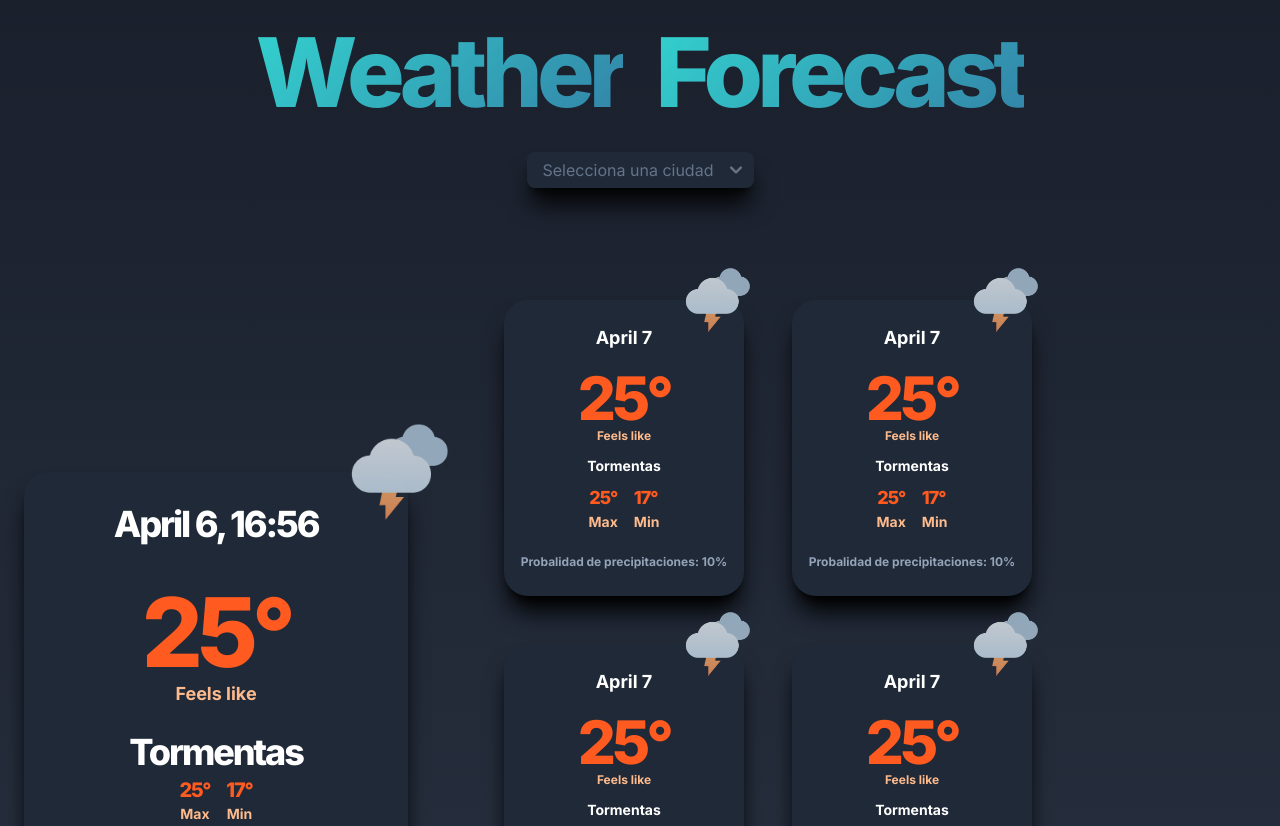
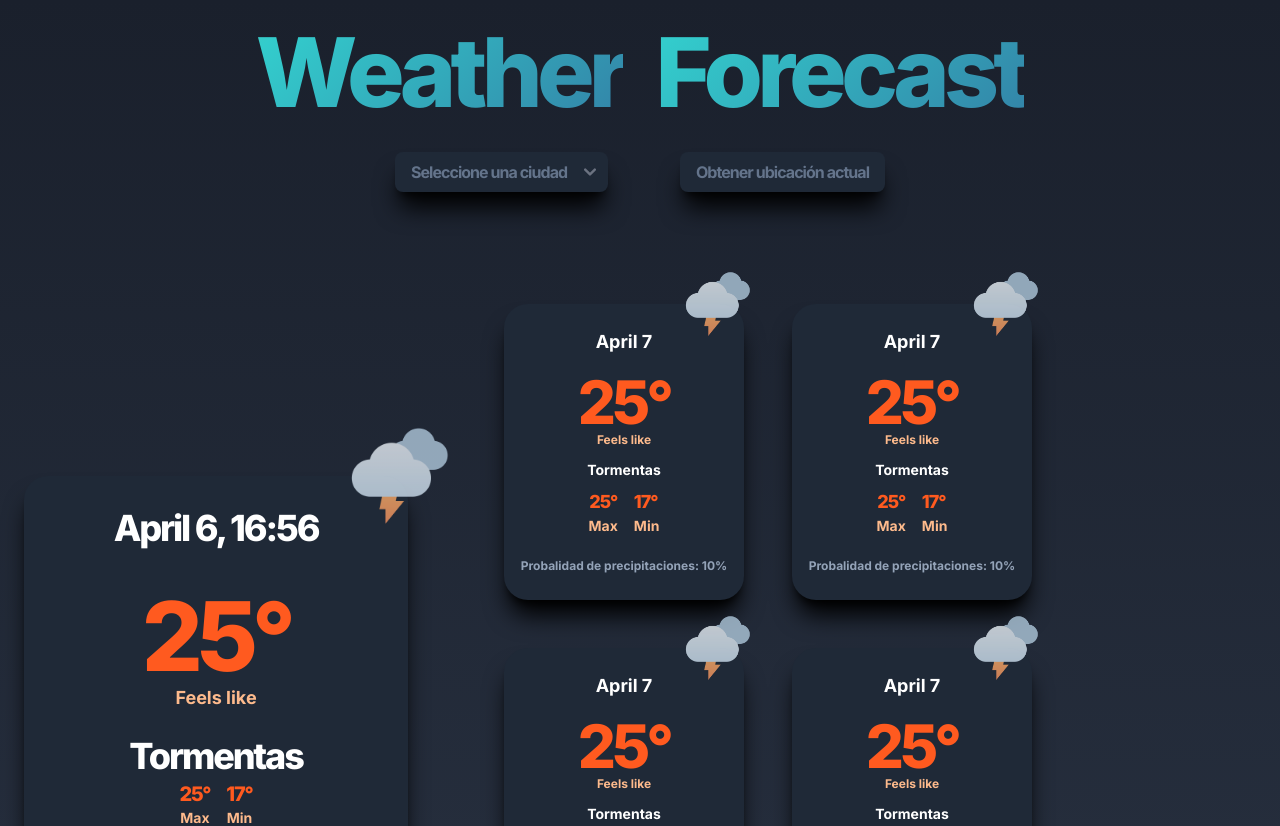
Before and after one commit to FavioMagallanes/weather-forecast, a React (Create React App) app: page / in a window 1280 px wide. Shown: the top 826 px of the page. Built offline with nearby package versions, Linux system fonts and the light colour scheme.

Commit message:
Add Button component and update styles

```diff
--- a/src/App.tsx
+++ b/src/App.tsx
@@ -1,4 +1,5 @@
 import {
+  Button,
   CurrentForecastCard,
   Dropdown,
   Footer,
@@ -10,11 +11,16 @@ const App = (): JSX.Element => {
   return (
     <>
       <div className="container">
-        <div className="flex flex-col items-center">
-          <HomeTitle />
-          <Dropdown />
+        <HomeTitle />
+        <div className="flex justify-center items-center gap-6">
+          <div>
+            <Dropdown />
+          </div>
+          <div>
+            <Button text="Obtener ubicación actual" />
+          </div>
         </div>
-        <div className="flex items-center mt-16  gap-12">
+        <div className="flex items-center mt-16 gap-12">
           <div className="mb-36">
             <CurrentForecastCard />
           </div>
--- /dev/null
+++ b/src/components/Button/Button.tsx
@@ -0,0 +1,15 @@
+interface ButtonProps {
+  text: string;
+}
+
+const Button = ({ text }: ButtonProps): JSX.Element => {
+  return (
+    <div className="bg-effect">
+      <button className="bg-gray-800 py-2 px-4 text-slate-500 shadow-xl shadow-black rounded-lg font-bold tracking-[-.06em] cursor-pointer mt-2">
+        {text}
+      </button>
+    </div>
+  );
+};
+
+export default Button;
--- a/src/components/Dropdown/Dropdown.tsx
+++ b/src/components/Dropdown/Dropdown.tsx
@@ -4,24 +4,25 @@ const Dropdown = (): JSX.Element => {
     { value: '2', label: 'New York' },
     { value: '3', label: 'Munich' },
     { value: '4', label: 'Roma' },
+    { value: '5', label: 'Madrid' },
   ];
   return (
     <div className="mt-2 bg-effect">
-      <select className="focus:shadow-outline cursor-pointer appearance-none rounded-lg border-none bg-gray-800 py-2 px-4 pr-8 leading-tight text-slate-500 shadow-xl focus:outline-none shadow-black focus:border-transparent">
+      <select className="focus:shadow-outline font-bold tracking-[-.06em] cursor-pointer appearance-none rounded-lg border-none bg-gray-800 py-2 px-4 pr-8  text-slate-500 shadow-xl focus:outline-none shadow-black focus:border-transparent">
         <option
-          className="text-sm text-slate-400"
+          className="text-sm text-slate-400 "
           value=""
           disabled
           selected
           hidden
         >
-          Selecciona una ciudad
+          Seleccione una ciudad
         </option>
-        {options.map((option, index) => (
+        {options.map(option => (
           <option
-            className="text-sm text-slate-400"
+            className="text-sm text-slate-400 font-bold tracking-[-.06em]"
             value={option.value}
-            key={index}
+            key={option.label}
           >
             {option.label}
           </option>
--- a/src/components/index.ts
+++ b/src/components/index.ts
@@ -1,3 +1,4 @@
+export { default as Button } from './Button/Button';
 export { default as CurrentForecastCard } from './CurrentForecastCard/CurrentForecastCard';
 export { default as Dropdown } from './Dropdown/Dropdown';
 export { default as Footer } from './Footer/Footer';
```
